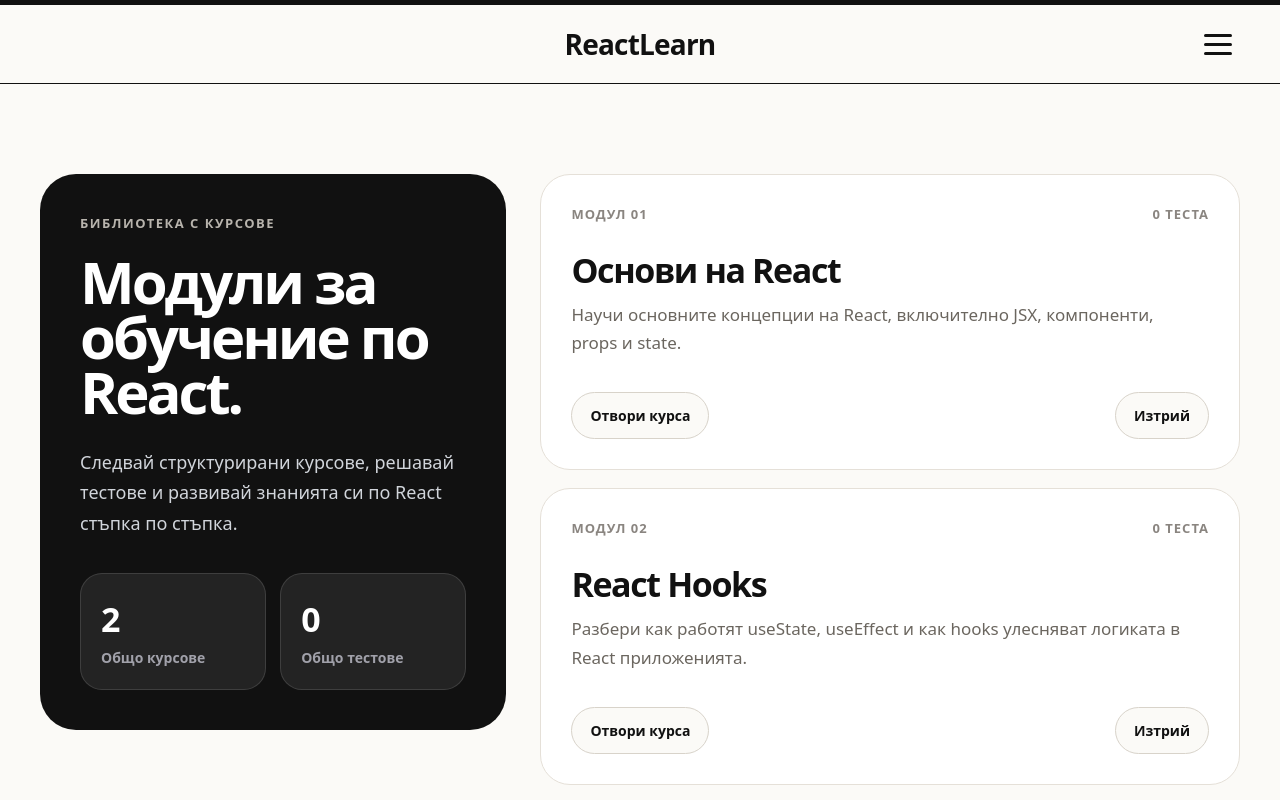
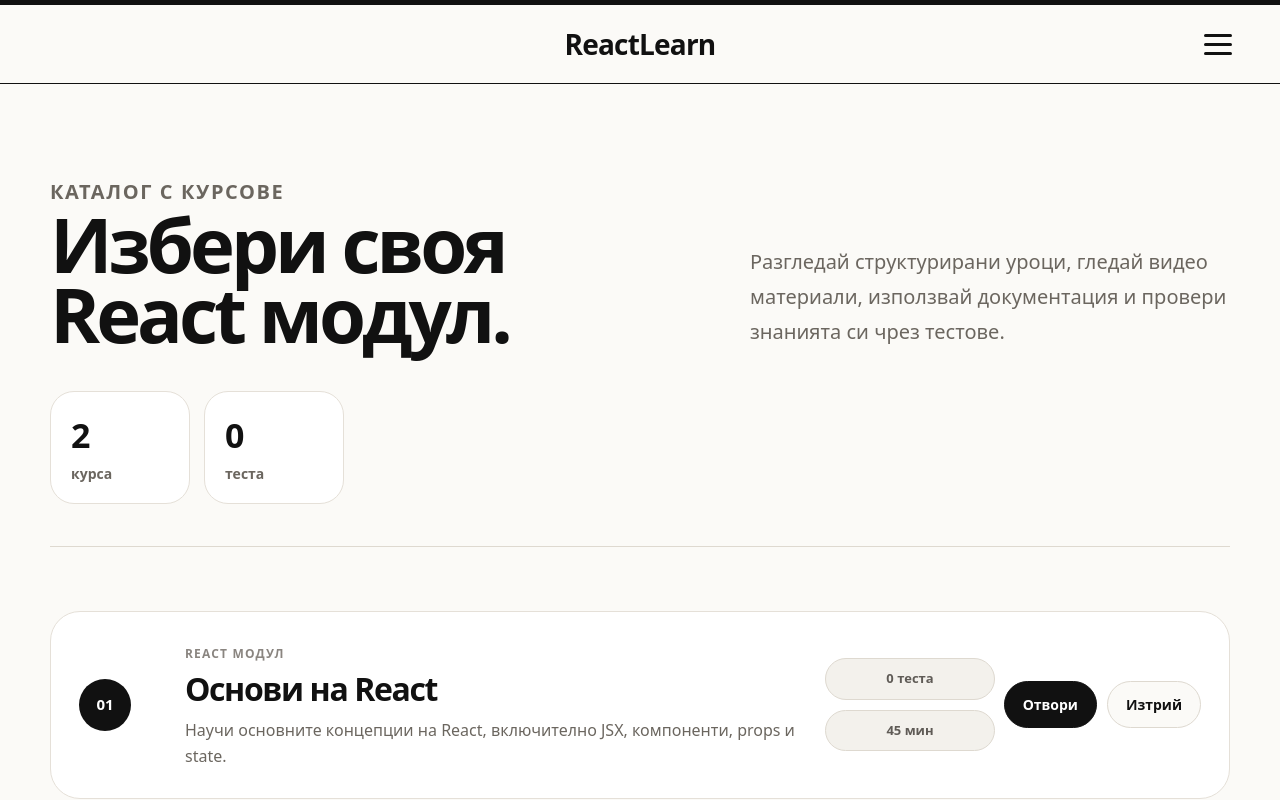
Before and after one commit to IvannIvannov/react-diploma-project, a React (Vite) app in the folder client/: page /courses in a window 1280 px wide. Shown: the top 800 px of the page. Built offline with nearby package versions, Linux system fonts and the light colour scheme.

Commit message:
expand learning platform with complete React self-study course catalog

```diff
--- a/client/src/pages/Courses.css
+++ b/client/src/pages/Courses.css
@@ -4,93 +4,86 @@
     padding: 90px 32px;
 }
 
-.courses-layout {
-    max-width: 1200px;
-    margin: 0 auto;
-
-    display: grid;
-    grid-template-columns: 0.8fr 1.2fr;
-    gap: 34px;
-    align-items: start;
-}
-
-.courses-sidebar {
-    position: sticky;
-    top: 120px;
-
-    padding: 40px;
-    background: #111;
-    color: #fff;
-    border-radius: 36px;
+.courses-hero {
+    max-width: 1180px;
+    margin: 0 auto 64px;
+    padding-bottom: 42px;
+    border-bottom: 1px solid #ded9d0;
 }
 
 .courses-label {
-    margin: 0 0 20px;
-
-    color: #b8b4ad;
-
+    margin: 0 0 22px;
+    color: #8a8580;
     font-size: 13px;
     font-weight: 900;
-    letter-spacing: 1.5px;
+    letter-spacing: 1.6px;
     text-transform: uppercase;
 }
 
-.courses-sidebar h1 {
-    margin: 0;
-
-    font-size: 58px;
-    line-height: 0.95;
-    font-weight: 900;
-    letter-spacing: -3px;
+.courses-hero-content {
+    display: grid;
+    grid-template-columns: 1fr 0.75fr;
+    gap: 60px;
+    align-items: end;
 }
 
-.courses-description {
-    margin: 28px 0 34px;
-
-    color: #d1d5db;
-
-    font-size: 18px;
-    line-height: 1.7;
+.courses-hero h1 {
+    margin: 0;
+    color: #111;
+    font-size: 76px;
+    line-height: 0.92;
+    font-weight: 900;
+    letter-spacing: -4px;
 }
 
-.courses-summary {
-    display: grid;
-    grid-template-columns: 1fr 1fr;
+.courses-hero p {
+    margin: 0;
+    color: #6b665f;
+    font-size: 20px;
+    line-height: 1.75;
+}
+
+.courses-stats {
+    margin-top: 42px;
+    display: flex;
     gap: 14px;
 }
 
-.courses-summary div {
-    padding: 20px;
-
-    background: rgba(255, 255, 255, 0.08);
-    border: 1px solid rgba(255, 255, 255, 0.12);
-    border-radius: 22px;
+.courses-stats div {
+    min-width: 140px;
+    padding: 18px 20px;
+    background: #fff;
+    border: 1px solid #e5e0d8;
+    border-radius: 24px;
 }
 
-.courses-summary strong {
+.courses-stats strong {
     display: block;
-
-    color: #fff;
-
+    color: #111;
     font-size: 34px;
     font-weight: 900;
 }
 
-.courses-summary span {
-    color: #a1a1aa;
-
+.courses-stats span {
+    color: #6b665f;
     font-size: 14px;
-    font-weight: 600;
+    font-weight: 700;
 }
 
-.courses-board {
+.courses-list {
+    max-width: 1180px;
+    margin: 0 auto;
     display: grid;
     gap: 18px;
 }
 
-.course-module {
-    padding: 30px;
+.course-card {
+    display: grid;
+    grid-template-columns: 80px 1fr 170px 180px;
+    gap: 26px;
+    align-items: center;
 
+    padding: 28px;
     background: #fff;
     border: 1px solid #e5e0d8;
     border-radius: 30px;
@@ -98,105 +91,136 @@
     transition: 0.25s ease;
 }
 
-.course-module:hover {
+.course-card:hover {
     transform: translateY(-4px);
     box-shadow: 0 24px 60px rgba(0, 0, 0, 0.06);
 }
 
-.course-module-header {
+.course-index {
+    width: 52px;
+    height: 52px;
+    border-radius: 50%;
+
     display: flex;
-    justify-content: space-between;
-    gap: 20px;
+    align-items: center;
+    justify-content: center;
 
-    margin-bottom: 28px;
+    background: #111;
+    color: #fff;
 
-    color: #8a8580;
-
-    font-size: 13px;
+    font-size: 15px;
     font-weight: 900;
-    text-transform: uppercase;
-    letter-spacing: 1px;
 }
 
-.course-module h3 {
-    margin: 0 0 14px;
+.course-type {
+    display: inline-block;
+    margin-bottom: 10px;
+    color: #8a8580;
+    font-size: 12px;
+    font-weight: 900;
+    letter-spacing: 1.2px;
+    text-transform: uppercase;
+}
 
+.course-content h2 {
+    margin: 0 0 12px;
     color: #111;
-
-    font-size: 34px;
+    font-size: 32px;
     line-height: 1;
     font-weight: 900;
     letter-spacing: -1.4px;
 }
 
-.course-module p {
+.course-content p {
     max-width: 620px;
     margin: 0;
-
     color: #6b665f;
-
-    font-size: 17px;
-    line-height: 1.7;
+    font-size: 16px;
+    line-height: 1.65;
 }
 
-.course-module-footer {
-    display: flex;
-    justify-content: space-between;
-    align-items: center;
-
-    margin-top: 34px;
+.course-info {
+    display: grid;
+    gap: 10px;
 }
 
-.course-module-footer a,
-.course-module-footer button {
+.course-info span {
+    display: inline-flex;
+    justify-content: center;
+
+    padding: 10px 14px;
+    border-radius: 999px;
+
+    background: #f3f1ec;
+    border: 1px solid #ded9d0;
+
+    color: #5f5b56;
+    font-size: 13px;
+    font-weight: 800;
+}
+
+.course-actions {
+    display: flex;
+    justify-content: flex-end;
+    gap: 10px;
+}
+
+.course-actions a,
+.course-actions button {
     padding: 12px 18px;
-
     border-radius: 999px;
-    border: 1px solid #d8d3ca;
+    border: 1px solid #ded9d0;
 
     background: #fbfaf7;
     color: #111;
 
     font-size: 14px;
-    font-weight: 800;
+    font-weight: 900;
     text-decoration: none;
 
     cursor: pointer;
     transition: 0.2s ease;
 }
 
-.course-module-footer a:hover {
+.course-actions a {
     background: #111;
     color: #fff;
     border-color: #111;
 }
 
-.course-module-footer button:hover {
+.course-actions a:hover {
+    background: #000;
+}
+
+.course-actions button:hover {
     background: #f7eaea;
     color: #991b1b;
 }
 
 .empty-courses {
-    padding: 50px;
-
+    padding: 46px;
     background: #fff;
     border: 1px dashed #d8d3ca;
-    border-radius: 28px;
-
+    border-radius: 26px;
     color: #6b665f;
     text-align: center;
+    font-size: 18px;
 }
 
-@media (max-width: 950px) {
-    .courses-layout {
+@media (max-width: 1000px) {
+    .courses-hero-content {
         grid-template-columns: 1fr;
     }
 
-    .courses-sidebar {
-        position: static;
+    .courses-hero h1 {
+        font-size: 52px;
     }
 
-    .courses-sidebar h1 {
-        font-size: 44px;
+    .course-card {
+        grid-template-columns: 1fr;
+    }
+
+    .course-actions {
+        justify-content: flex-start;
     }
 }
--- a/client/src/pages/Courses.tsx
+++ b/client/src/pages/Courses.tsx
@@ -5,56 +5,61 @@ import "./Courses.css";
 const Courses = () => {
   const { courses, deleteCourse } = useCourses();
 
+  const totalQuizzes = courses.reduce(
+    (total, course) => total + (course.quizzes?.length || 0),
+    0,
+  );
+
   return (
     <main className="courses-page">
-      <section className="courses-layout">
-        <aside className="courses-sidebar">
-          <p className="courses-label">Библиотека с курсове</p>
+      <section className="courses-hero">
+        <p className="courses-label">Каталог с курсове</p>
 
-          <h1>Модули за обучение по React.</h1>
+        <div className="courses-hero-content">
+          <h1>Избери своя React модул.</h1>
 
-          <p className="courses-description">
-            Следвай структурирани курсове, решавай тестове и развивай знанията
-            си по React стъпка по стъпка.
+          <p>
+            Разгледай структурирани уроци, гледай видео материали, използвай
+            документация и провери знанията си чрез тестове.
           </p>
+        </div>
 
-          <div className="courses-summary">
+        <div className="courses-stats">
           <div>
             <strong>{courses.length}</strong>
-              <span>Общо курсове</span>
+            <span>курса</span>
           </div>
 
           <div>
-              <strong>
-                {courses.reduce(
-                  (total, course) => total + (course.quizzes?.length || 0),
-                  0,
-                )}
-              </strong>
-
-              <span>Общо тестове</span>
+            <strong>{totalQuizzes}</strong>
+            <span>теста</span>
           </div>
         </div>
-        </aside>
+      </section>
 
-        <section className="courses-board">
+      <section className="courses-list">
         {courses.length === 0 ? (
           <div className="empty-courses">Все още няма налични курсове.</div>
         ) : (
           courses.map((course, index) => (
-              <article className="course-module" key={course.id}>
-                <div className="course-module-header">
-                  <span>Модул {String(index + 1).padStart(2, "0")}</span>
-
-                  <span>{course.quizzes?.length || 0} теста</span>
+            <article className="course-card" key={course.id}>
+              <div className="course-index">
+                {String(index + 1).padStart(2, "0")}
               </div>
 
-                <h3>{course.title}</h3>
+              <div className="course-content">
+                <span className="course-type">React модул</span>
+                <h2>{course.title}</h2>
+                <p>{course.description}</p>
+              </div>
 
-                <p>{course.description}</p>
+              <div className="course-info">
+                <span>{course.quizzes?.length || 0} теста</span>
+                <span>{course.duration}</span>
+              </div>
 
-                <div className="course-module-footer">
-                  <Link to={`/courses/${course.id}`}>Отвори курса</Link>
+              <div className="course-actions">
+                <Link to={`/courses/${course.id}`}>Отвори</Link>
 
                 <button onClick={() => deleteCourse(course.id)}>
                   Изтрий
@@ -64,7 +69,6 @@ const Courses = () => {
           ))
         )}
       </section>
-      </section>
     </main>
   );
 };
```
Lines whose indentation alone changed are shown as unchanged.
